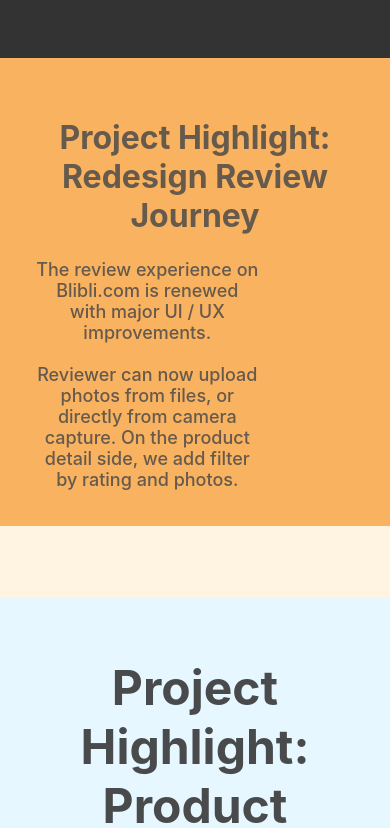
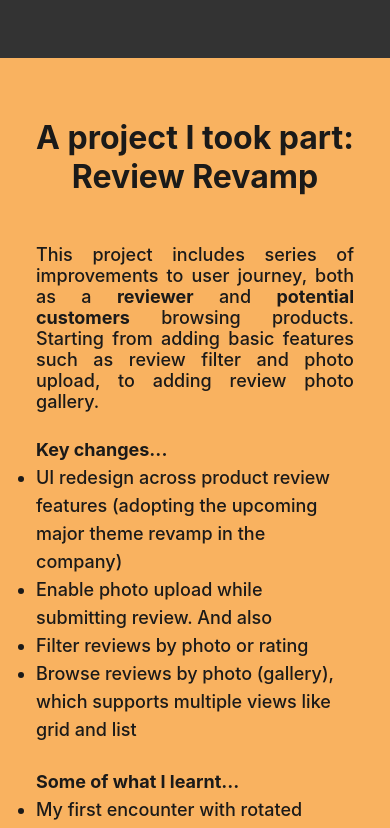
Before and after one commit to gilvent/portendo-switch, a React app: page /work/blibli in a window 390 px wide. Shown: the part 1115-1943 px from the top of the page. Built offline with nearby package versions, Linux system fonts and the light colour scheme.

Commit message:
feature - add review project story block on mobile

```diff
--- a/src/assets/scss/_font.scss
+++ b/src/assets/scss/_font.scss
@@ -5,6 +5,7 @@
     sans-serif;
   -webkit-font-smoothing: antialiased;
   -moz-osx-font-smoothing: grayscale;
+  font-weight: 500;
 }
 
 h1 {
@@ -27,3 +28,32 @@
   font-weight: 500;
   font-size: 18px;
 }
+
+.text-xs {
+  font-size: 0.75rem; /* 12px */
+  line-height: 1rem; /* 16px */
+}
+.text-sm {
+  font-size: 0.875rem; /* 14px */
+  line-height: 1.25rem; /* 20px */
+}
+.text-base {
+  font-size: 1rem; /* 16px */
+  line-height: 1.5rem; /* 24px */
+}
+.text-lg {
+  font-size: 1.125rem; /* 18px */
+  line-height: 1.75rem; /* 28px */
+}
+.text-xl {
+  font-size: 1.25rem; /* 20px */
+  line-height: 1.75rem; /* 28px */
+}
+.text-2xl {
+  font-size: 1.5rem; /* 24px */
+  line-height: 2rem; /* 32px */
+}
+.text-3xl {
+  font-size: 1.875rem; /* 30px */
+  line-height: 2.25rem; /* 36px */
+}
--- /dev/null
+++ b/src/components/BlibliReviewProjectStoryBlock/BlibliReviewProjectStoryBlock.module.scss
@@ -0,0 +1,18 @@
+@use 'assets/scss/variables/colors';
+
+.story-block {
+  color: colors.$dark-3;
+  display: flex;
+  flex-direction: column;
+  gap: 24px;
+}
+
+p.background {
+  text-align: justify;
+}
+
+ul.challenges {
+  font-weight: 500;
+  text-align: left;
+  padding-inline-start: 0px;
+}
--- /dev/null
+++ b/src/components/BlibliReviewProjectStoryBlock/BlibliReviewProjectStoryBlock.tsx
@@ -0,0 +1,45 @@
+import styles from './BlibliReviewProjectStoryBlock.module.scss';
+
+function BlibliReviewProjectStoryBlock() {
+  return (
+    <div className={styles['story-block']}>
+      <h3>
+        A project I took part: <br /> Review Revamp
+      </h3>
+      <p className={`${styles.background}`}>
+        This project includes series of improvements to user journey, both as a{' '}
+        <strong>reviewer</strong> and <strong>potential customers</strong>{' '}
+        browsing products. Starting from adding basic features such as review
+        filter and photo upload, to adding review photo gallery.
+      </p>
+      <ul className={`${styles.challenges} text-lg`}>
+        <strong>Key changes...</strong>
+        <li>
+          UI redesign across product review features (adopting the upcoming
+          major theme revamp in the company)
+        </li>
+        <li>Enable photo upload while submitting review. And also</li>
+        <li>Filter reviews by photo or rating</li>
+        <li>
+          Browse reviews by photo (gallery), which supports multiple views like
+          grid and list
+        </li>
+      </ul>
+      <ul className={`${styles.challenges} text-lg`}>
+        <strong>Some of what I learnt...</strong>
+        <li>
+          My first encounter with rotated image issue when photo is uploaded
+          using mobile web's camera capture (caused by EXIF orientation that
+          needs to be handled). Now always be reminded to test the feature on
+          real device :)
+        </li>
+        <li>
+          User generated images vary in ratio. Consider all possibilities when
+          developing the UI components displaying these images!
+        </li>
+      </ul>
+    </div>
+  );
+}
+
+export default BlibliReviewProjectStoryBlock;
--- /dev/null
+++ b/src/components/BlibliReviewProjectStoryBlock/index.ts
@@ -0,0 +1 @@
+export { default } from './BlibliReviewProjectStoryBlock';
--- a/src/pages/BlibliWorkPage/BlibliWorkPage.module.scss
+++ b/src/pages/BlibliWorkPage/BlibliWorkPage.module.scss
@@ -41,11 +41,6 @@
     font-size: 24px;
     margin: 16px auto;
   }
-  p {
-    font-weight: 500;
-    font-size: 18px;
-    padding-right: 30%;
-  }
 }
 
 section.tech {
--- a/src/pages/BlibliWorkPage/BlibliWorkPage.tsx
+++ b/src/pages/BlibliWorkPage/BlibliWorkPage.tsx
@@ -4,6 +4,7 @@
 import BlibliProductDetailArticle from '@/components/BlibliProductDetailArticle';
 import { BlibliWorkPageProvider } from '@/context/BlibliWorkPageContext';
 import styles from './BlibliWorkPage.module.scss';
+import BlibliReviewProjectStoryBlock from '@/components/BlibliReviewProjectStoryBlock';
 
 function BlibliWorkPage() {
   const techList = [
@@ -19,17 +20,7 @@
           <TechCard techList={techList} />
         </section>
         <section className={`${styles.block} ${styles['review-revamp-guide']}`}>
-          <h3>
-            Project Highlight: <br /> Redesign Review Journey
-          </h3>
-          <p>
-            The review experience on Blibli.com is renewed with major UI / UX
-            improvements.
-            <br /> <br />
-            Reviewer can now upload photos from files, or directly from camera
-            capture. On the product detail side, we add filter by rating and
-            photos.
-          </p>
+          <BlibliReviewProjectStoryBlock />
         </section>
         <section
           className={`${styles.block} ${styles['review-revamp']}`}
```
